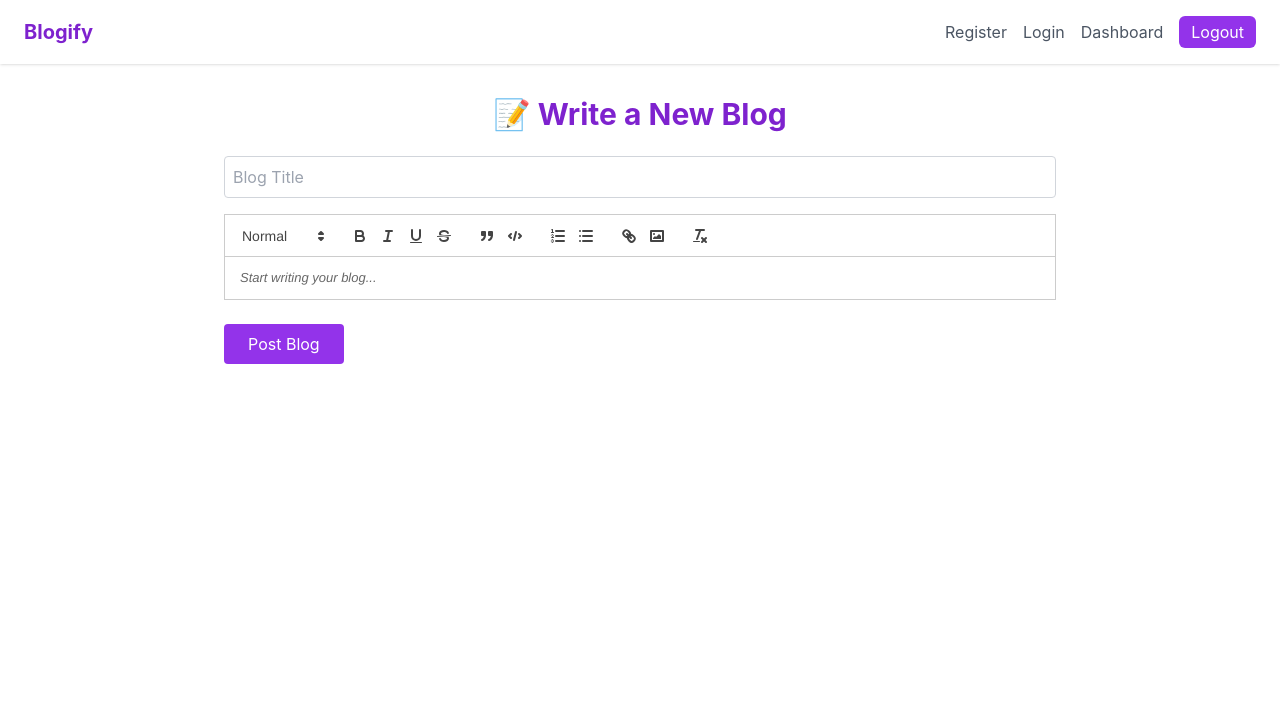
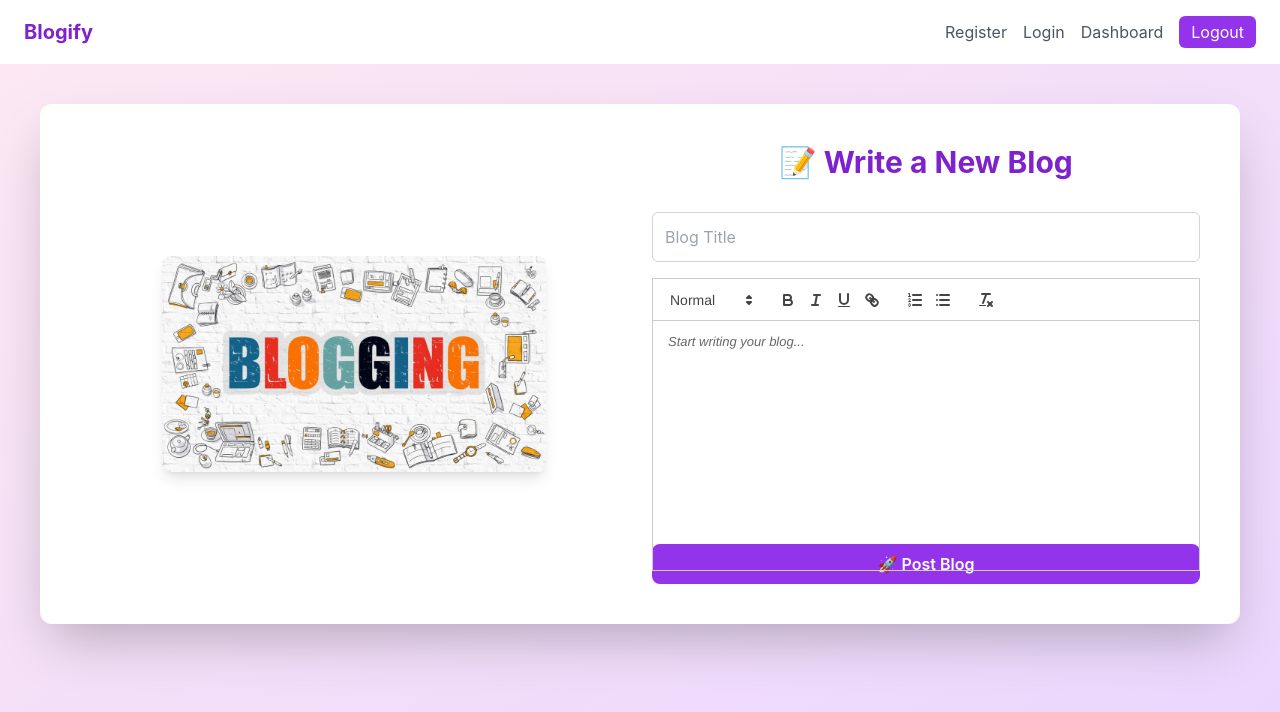
Before and after one commit to Megha03-coder/Blogging-Platform, a React (Create React App) app in the folder client/: page /create-blog in a window 1280 px wide. Shown: the top 712 px of the page. Built offline with nearby package versions, Linux system fonts and the light colour scheme.

Commit message:
fix errors in create-blog

```diff
--- a/client/src/App.js
+++ b/client/src/App.js
@@ -13,22 +13,28 @@ function App() {
     <Router>
       <Navbar />
       <Routes>
-        {/* Redirect root path to login */}
+
         <Route path="/" element={<Navigate to="/login" />} />
 
-        {/* Auth Routes */}
+
         <Route path="/login" element={<Login />} />
         <Route path="/register" element={<Register />} />
 
-        {/* Protected/User Pages */}
+
         <Route path="/dashboard" element={<Dashboard />} />
         <Route path="/create-blog" element={<CreateBlog />} />
         <Route path="/my-blogs" element={<MyBlogs />} />
-<Route path="/admin" element={<AdminDashboard />} />
+        <Route path="/admin" element={<AdminDashboard />} />
 
-
-        {/* Fallback for undefined routes */}
-        <Route path="*" element={<div className="text-center mt-10 text-xl text-red-500">404 - Page Not Found</div>} />
+        {/* Fallback */}
+        <Route
+          path="*"
+          element={
+            <div className="text-center mt-10 text-xl text-red-500">
+              404 - Page Not Found
+            </div>
+          }
+        />
       </Routes>
     </Router>
   );
--- a/client/src/pages/CreateBlog.jsx
+++ b/client/src/pages/CreateBlog.jsx
@@ -1,79 +1,90 @@
 
-import React, { useState, useEffect } from 'react';
-import { useLocation, useNavigate } from 'react-router-dom';
+import React, { useState } from 'react';
 import ReactQuill from 'react-quill';
 import 'react-quill/dist/quill.snow.css';
 import axios from 'axios';
+import { useNavigate } from 'react-router-dom';
+import image from '../assets/image.png'; // Ensure this path is correct
 
 export default function CreateBlog() {
-  const location = useLocation();
+  const [title, setTitle] = useState('');
+  const [content, setContent] = useState('');
+  const [error, setError] = useState('');
   const navigate = useNavigate();
 
-  const [title, setTitle] = useState('');
-  const [content, setContent] = useState('');
+  const handleSubmit = async (e) => {
+    e.preventDefault();
+    setError('');
 
-  // Load template if passed via location.state
-  useEffect(() => {
-    if (location.state?.template) {
-      setTitle(location.state.template.title);
-      setContent(location.state.template.content);
-    }
-  }, [location]);
+    try {
+      const token = localStorage.getItem('token');
 
-  const handleSubmit = async () => {
-    const token = localStorage.getItem('token');
-    try {
-      const res = await axios.post(
+      const response = await axios.post(
         'http://localhost:5000/api/blogs',
         { title, content },
         {
           headers: {
+            'Content-Type': 'application/json',
             Authorization: `Bearer ${token}`,
           },
         }
       );
-      alert('✅ Blog posted!');
+
+      console.log("✅ Blog posted:", response.data);
+      alert("🎉 Blog posted successfully!");
       navigate('/my-blogs');
     } catch (err) {
-      console.error(err);
-      alert('Error posting blog');
+      console.error("❌ Error posting blog:", err);
+      setError(err.response?.data?.msg || "Something went wrong.");
     }
   };
 
-  const modules = {
-    toolbar: [
-      [{ header: [1, 2, false] }],
-      ['bold', 'italic', 'underline', 'strike'],
-      ['blockquote', 'code-block'],
-      [{ list: 'ordered' }, { list: 'bullet' }],
-      ['link', 'image'],
-      ['clean'],
-    ],
-  };
+  return (
+    <div className="min-h-screen bg-gradient-to-br from-pink-100 to-purple-200 p-4 md:p-10">
+      <div className="w-full max-w-7xl mx-auto bg-white shadow-2xl rounded-xl grid md:grid-cols-2 gap-6 p-6 md:p-10">
 
-  return (
-    <div className="max-w-4xl mx-auto p-8">
-      <h2 className="text-3xl font-bold mb-6 text-center text-purple-700">📝 Write a New Blog</h2>
+        {/* Left: Image */}
+        <div className="flex items-center justify-center">
+          <img
+            src={image}
+            alt="Blog illustration"
+            className="w-full max-w-sm rounded-lg shadow-lg"
+          />
+        </div>
+
+        {/* Right: Blog Form */}
+        <form onSubmit={handleSubmit} className="space-y-4 w-full">
+          <h2 className="text-3xl font-bold text-purple-700 text-center mb-4">
+            📝 Write a New Blog
+          </h2>
+
+          {error && <p className="text-red-500 text-sm text-center">{error}</p>}
+
           <input
+            type="text"
+            placeholder="Blog Title"
             value={title}
             onChange={(e) => setTitle(e.target.value)}
-        placeholder="Blog Title"
-        className="w-full border border-gray-300 p-2 rounded mb-4"
+            required
+            className="w-full p-3 border border-gray-300 rounded-md"
           />
+
           <ReactQuill
             theme="snow"
             value={content}
             onChange={setContent}
-        modules={modules}
-        className="mb-6"
             placeholder="Start writing your blog..."
+            className="bg-white h-[250px] mb-2"
           />
+
           <button
-        onClick={handleSubmit}
-        className="bg-purple-600 text-white py-2 px-6 rounded hover:bg-purple-700"
+            type="submit"
+            className="w-full bg-purple-600 hover:bg-purple-700 text-white font-semibold py-2 px-4 rounded-lg transition"
           >
-        Post Blog
+            🚀 Post Blog
           </button>
+        </form>
+      </div>
     </div>
   );
 }
--- a/client/src/pages/Login.jsx
+++ b/client/src/pages/Login.jsx
@@ -21,10 +21,11 @@ export default function Login() {
 
       if (res.data.token) {
         localStorage.setItem('token', res.data.token);
-      }
+
 
       alert("Login successful");
-      navigate('/dashboard'); // ✅ or use window.location.href = '/dashboard';
+      navigate('/dashboard');
+      } // ✅ or use window.location.href = '/dashboard';
     } catch (err) {
       console.error("❌ Login failed:", err.response?.data || err.message);
       alert(err.response?.data?.msg || "Login failed");
```
Also changed, not shown: client/src/assets/image.png (added). Lines whose indentation alone changed are shown as unchanged.
